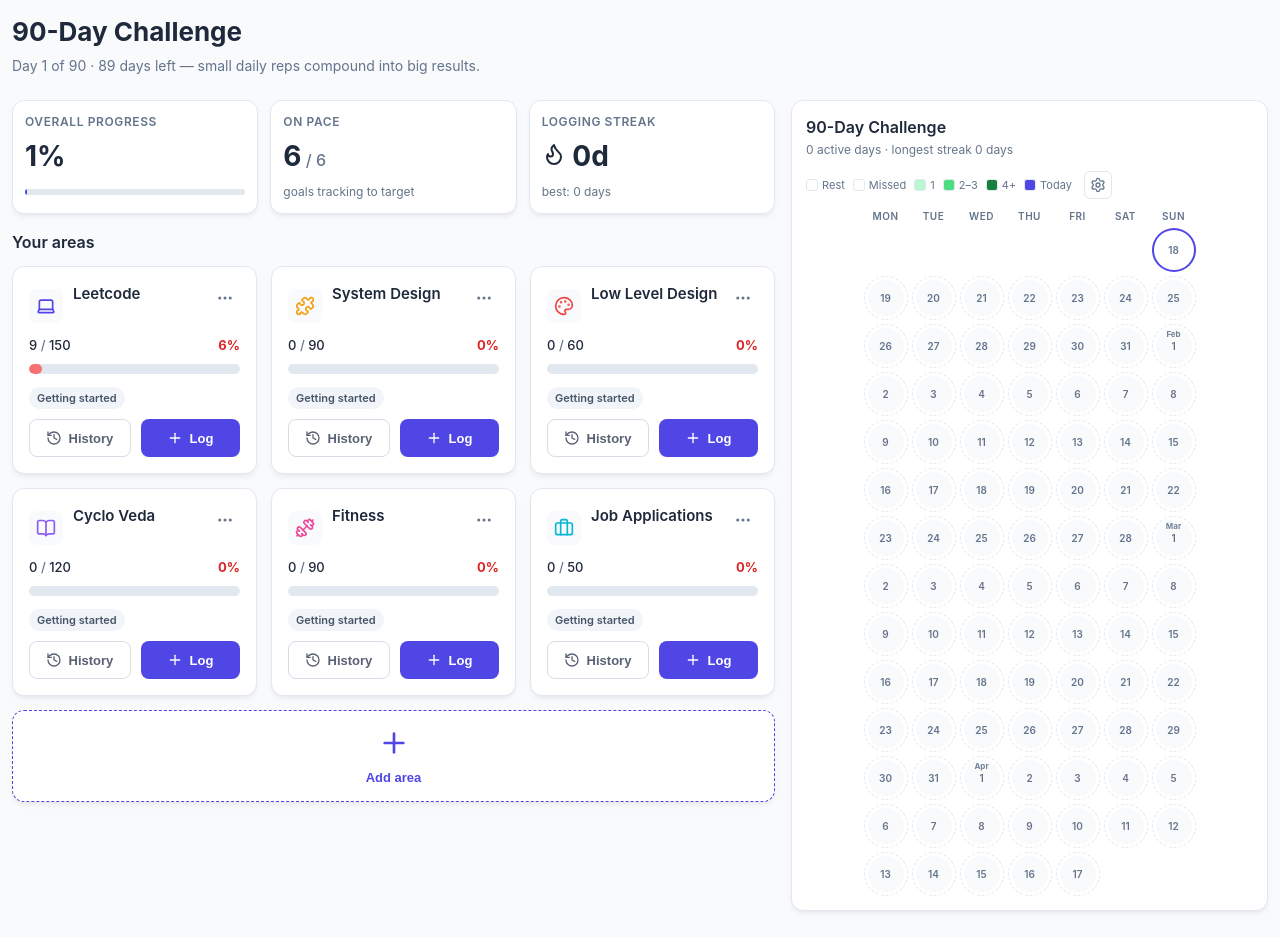
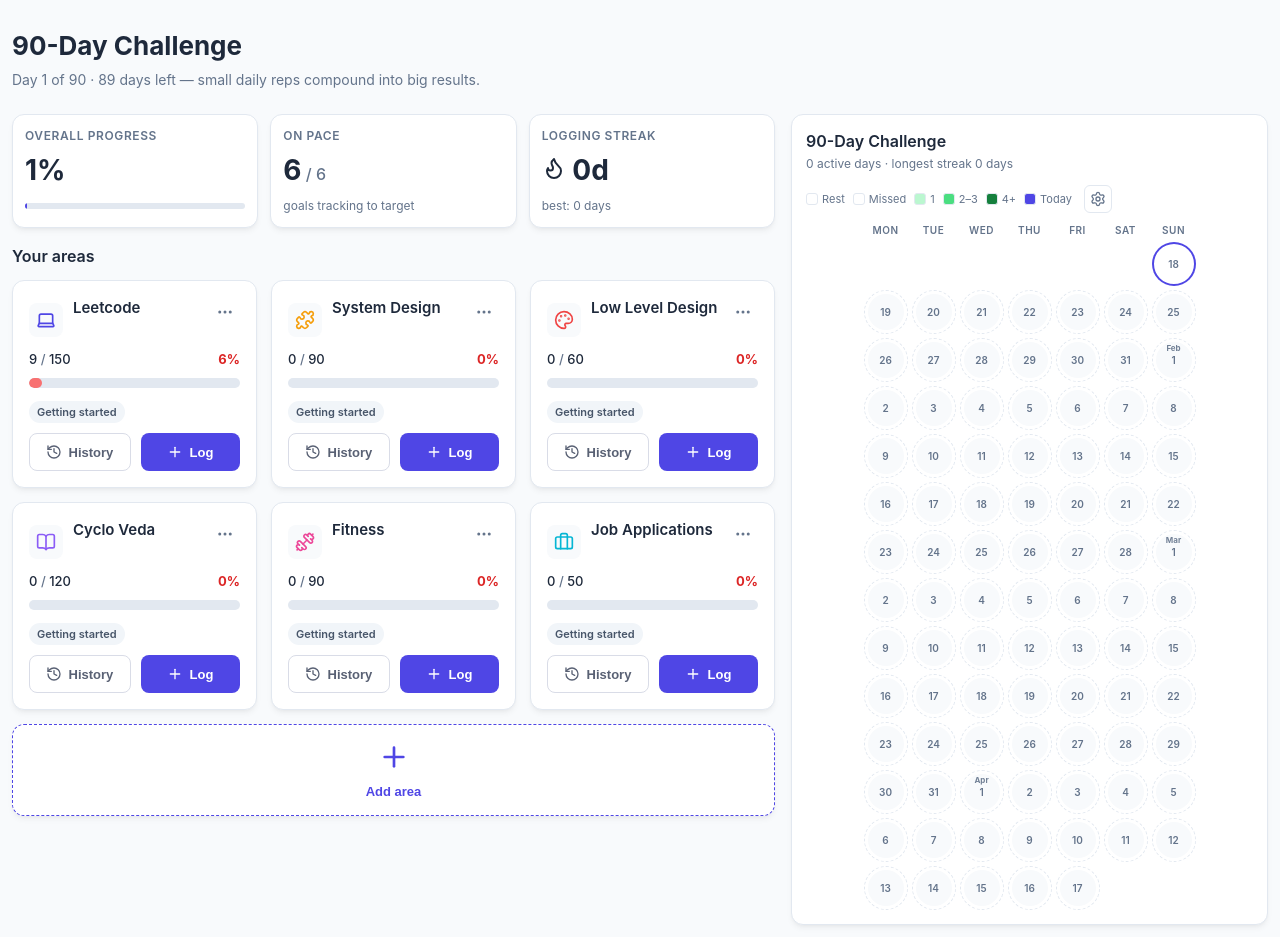
Before and after one commit to rhish9h/planner, a React (Vite) app in the folder frontend/: page / in a window 1280 px wide. Built offline with nearby package versions, Linux system fonts and the light colour scheme.

Commit message:
adjust dashboard header spacing with 14px top margin and 28px bottom margin

```diff
--- a/frontend/src/index.css
+++ b/frontend/src/index.css
@@ -38,7 +38,8 @@ body {
 }
 
 .dashboard-header {
-  margin-bottom: 24px;
+  margin-top: 14px;
+  margin-bottom: 28px;
 }
 
 .dashboard-header h1 {
```
